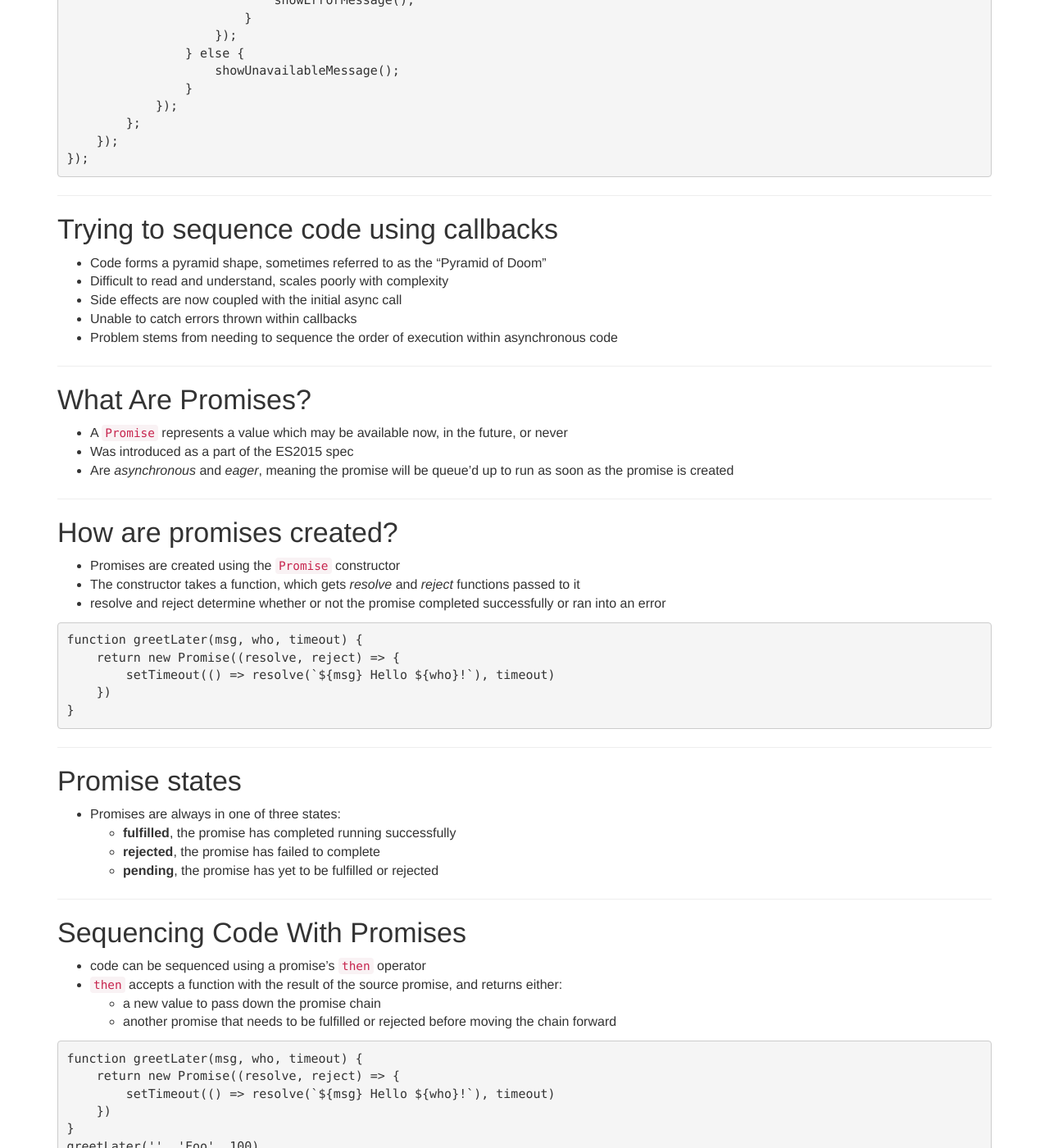
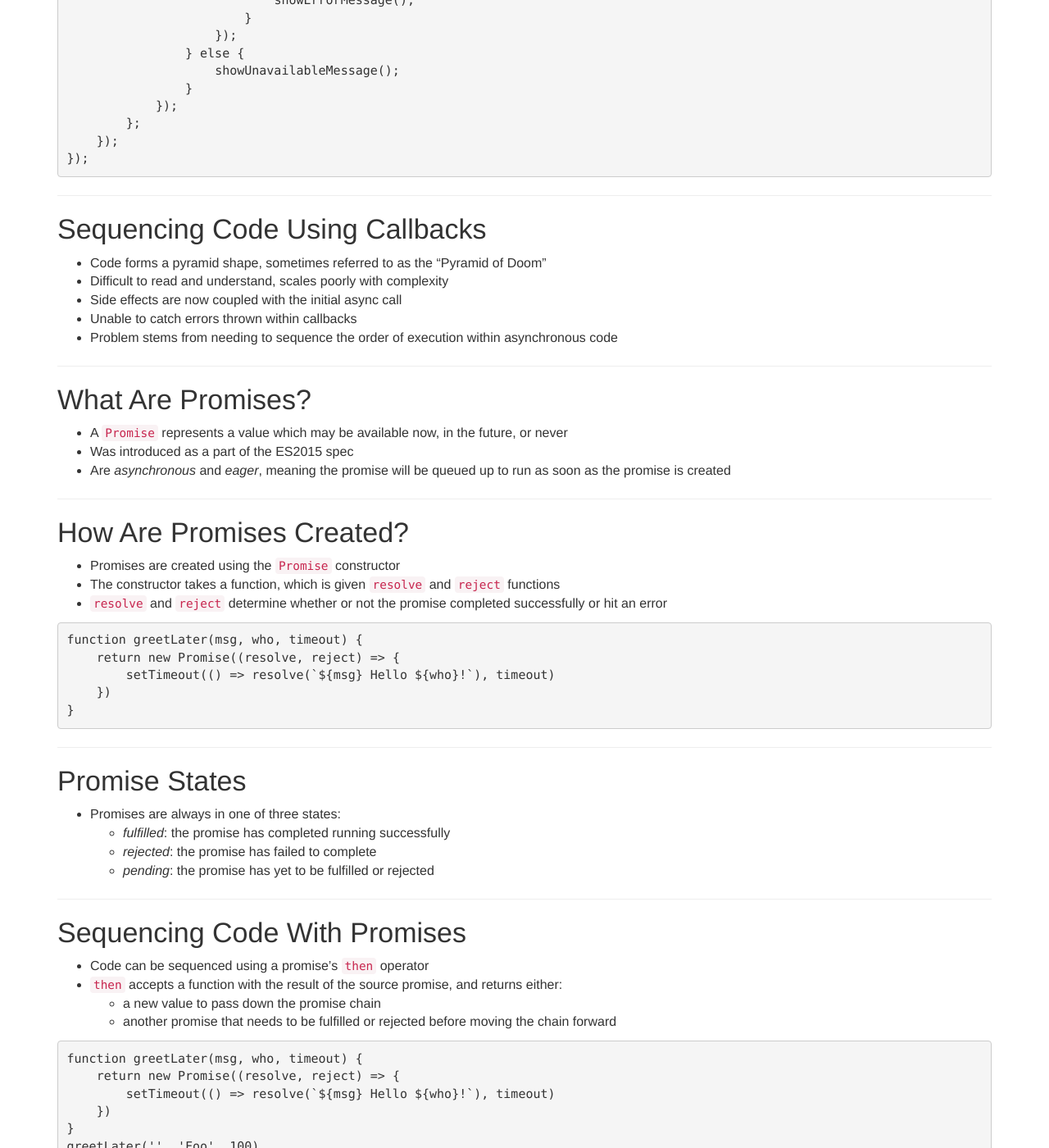
Before and after one commit to rangle/js-training, a Jekyll site: the page built from promises.md, in a window 1280 px wide and 1400 px high, scrolled down 428 px. Shown: the whole window at 82% size. Built offline with Jekyll 4.4.1, drawn with Linux system fonts in a browser that asks for light colours; some of the changed text lies outside the part shown.

Commit message:
Cleaning up some formatting issues

````diff
--- a/promises.md
+++ b/promises.md
@@ -4,8 +4,7 @@ title: "Promises"
 permalink: /promises/
 ---
 
-
-## Trying to sequence code using callbacks
+## Sequencing Code Using Callbacks
 
 Example: Online scheduling platform for booking transit tickets
 
@@ -35,7 +34,7 @@ get(`${baseUrl}/schedule`, trips => {
 
 ---
 
-## Trying to sequence code using callbacks
+## Sequencing Code Using Callbacks
 
 - Code forms a pyramid shape, sometimes referred to as the "Pyramid of Doom"
 - Difficult to read and understand, scales poorly with complexity
@@ -49,15 +48,15 @@ get(`${baseUrl}/schedule`, trips => {
 
 - A `Promise` represents a value which may be available now, in the future, or never
 - Was introduced as a part of the ES2015 spec
-- Are _asynchronous_ and _eager_, meaning the promise will be queue'd up to run as soon as the promise is created
+- Are _asynchronous_ and _eager_, meaning the promise will be queued up to run as soon as the promise is created
 
 ---
 
-## How are promises created?
+## How Are Promises Created?
 
 - Promises are created using the `Promise` constructor
-- The constructor takes a function, which gets _resolve_ and _reject_ functions passed to it
-- resolve and reject determine whether or not the promise completed successfully or ran into an error
+- The constructor takes a function, which is given `resolve` and `reject` functions
+- `resolve` and `reject` determine whether or not the promise completed successfully or hit an error
 
 ```js
 function greetLater(msg, who, timeout) {
@@ -105,9 +104,9 @@ greetLater('', 'Foo', 100)
 
 ## Handling Errors
 
-- errors are handled using a promise's `catch` operator
-- accepts a function with the value that as `rejected` or the error thrown
-- breaks the chain
+- Errors are handled using a promise's `catch` operator
+- Accepts a function with the value that as `rejected` or the error thrown
+- Breaks the chain
 
 ```js
 new Promise((resolve, reject) => {
@@ -153,7 +153,8 @@ new Promise((resolve, reject) => {
 });
 ```
 
-#### Do
+**Do**
+
 ```js
 new Promise((resolve, reject) => {
     // do first thing here
@@ -180,7 +181,7 @@ doThing1()
     .then(doLastThing);
 ```
 
-#### Do
+**Do**
 
 ```js
 Promise.all([ doThing1(), doThing2() ])
````
Also changed, not shown: other parts of promises.md (+10 -9 lines).
